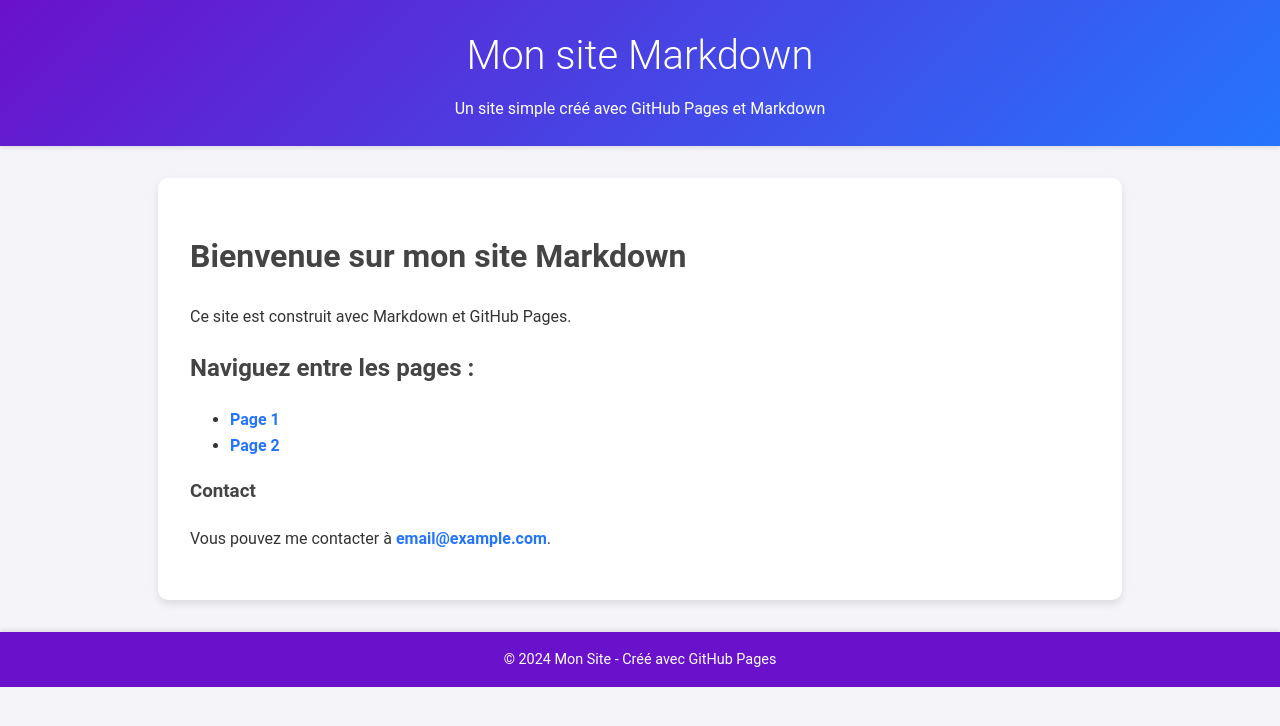
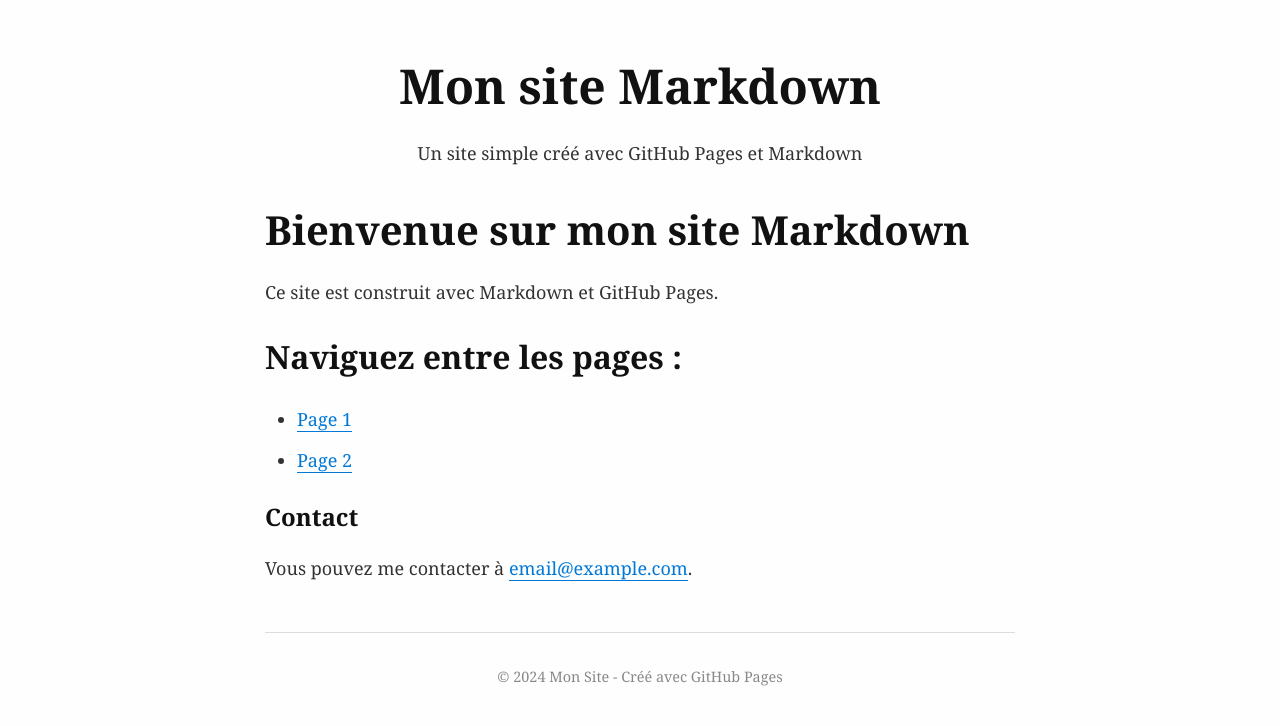
Before and after one commit to arnaud-barbotte/vigilant-octo-waffle, a Jekyll site: the page built from index.md, in a window 1280 px wide. Shown: the top 726 px of the page. Built offline with Jekyll 4.4.1, drawn with Linux system fonts in a browser that asks for light colours.

Commit message:
Update styles.css

```diff
--- a/assets/styles.css
+++ b/assets/styles.css
@@ -1,65 +1,107 @@
 body {
-    font-family: 'Roboto', Arial, sans-serif;
-    line-height: 1.6;
+    font-family: 'Georgia', serif;
+    font-size: 18px;
+    line-height: 1.8;
     margin: 0;
     padding: 0;
-    background-color: #f4f4f9;
+    background-color: #fefefe;
     color: #333;
+    max-width: 750px;
+    margin-left: auto;
+    margin-right: auto;
+    padding: 20px;
+}
+
+h1, h2, h3 {
+    color: #111;
+    font-weight: 600;
+    margin-bottom: 1rem;
+    line-height: 1.4;
+}
+
+h1 {
+    font-size: 2.5rem;
+}
+
+h2 {
+    font-size: 2rem;
+}
+
+h3 {
+    font-size: 1.5rem;
+}
+
+p {
+    margin-bottom: 1.5rem;
+}
+
+a {
+    color: #0078d7;
+    text-decoration: none;
+    border-bottom: 1px solid #0078d7;
+    transition: all 0.2s ease;
+}
+
+a:hover {
+    color: #0056a1;
+    border-bottom-color: #0056a1;
+}
+
+ul, ol {
+    margin: 1.5rem 0;
+    padding-left: 2rem;
+}
+
+ul li, ol li {
+    margin-bottom: 0.5rem;
+}
+
+blockquote {
+    font-style: italic;
+    border-left: 4px solid #ddd;
+    margin: 1.5rem 0;
+    padding-left: 1rem;
+    color: #555;
+}
+
+code {
+    background: #f4f4f4;
+    padding: 2px 4px;
+    border-radius: 3px;
+    font-family: 'Courier New', Courier, monospace;
+    font-size: 0.95rem;
+}
+
+pre {
+    background: #f4f4f4;
+    padding: 1rem;
+    border-radius: 5px;
+    overflow-x: auto;
+    font-family: 'Courier New', Courier, monospace;
+    font-size: 0.95rem;
 }
 
 header {
-    background: linear-gradient(135deg, #6a11cb, #2575fc);
-    color: white;
-    padding: 1.5rem 0;
+    margin-bottom: 2rem;
     text-align: center;
-    box-shadow: 0 2px 4px rgba(0, 0, 0, 0.1);
 }
 
 header h1 {
-    margin: 0;
-    font-size: 2.5rem;
-    font-weight: 300;
-}
-
-header p {
-    margin: 0.5rem 0 0;
-    font-size: 1rem;
-    font-weight: 400;
-}
-
-main {
-    max-width: 900px;
-    margin: 2rem auto;
-    padding: 2rem;
-    background: white;
-    border-radius: 10px;
-    box-shadow: 0 4px 8px rgba(0, 0, 0, 0.1);
-}
-
-main h1, main h2, main h3 {
-    color: #444;
-}
-
-main a {
-    color: #2575fc;
-    text-decoration: none;
-    font-weight: bold;
-}
-
-main a:hover {
-    text-decoration: underline;
+    font-size: 3rem;
+    margin-bottom: 0.5rem;
 }
 
 footer {
     text-align: center;
-    padding: 1rem;
-    margin-top: 2rem;
-    background: #6a11cb;
-    color: white;
+    margin-top: 3rem;
+    padding-top: 1rem;
+    border-top: 1px solid #ddd;
+    color: #888;
     font-size: 0.9rem;
-    box-shadow: 0 -2px 4px rgba(0, 0, 0, 0.1);
 }
 
-footer p {
-    margin: 0;
+footer a {
+    color: #888;
+    text-decoration: none;
+    border-bottom: none;
 }
```
